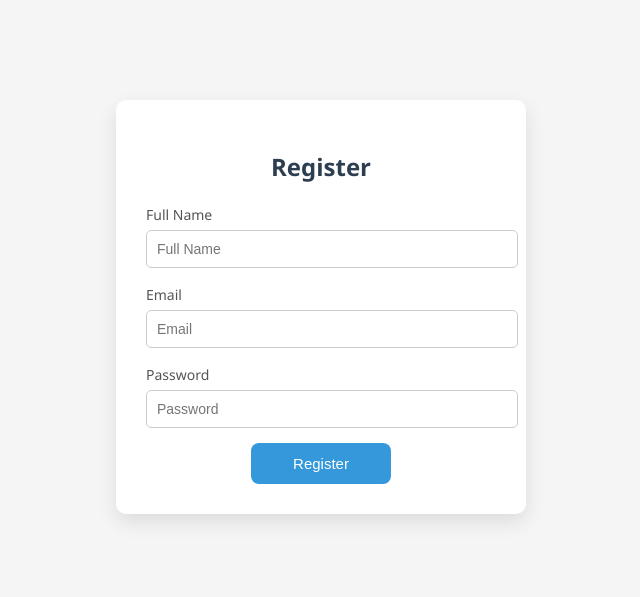
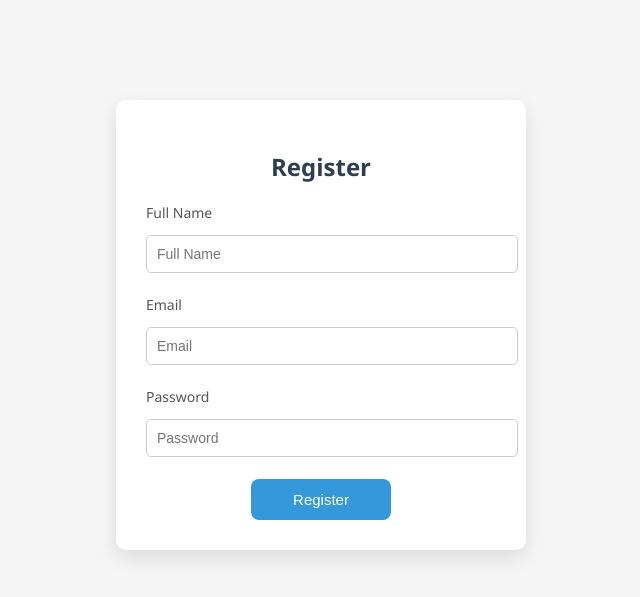
Before and after one commit to NIVETHA-0117/Interview-preparation-portal, a Flask app: page /register in a window 1280 px wide. Shown: the top 597 px of the page, without its empty margins (319-959 px from the left). Run offline with Flask 3, Linux system fonts and the light colour scheme.

Commit message:
fix register UI structure

```diff
--- a/static/style.css
+++ b/static/style.css
@@ -122,9 +122,23 @@ button:active {
     margin-bottom: 15px;
 }
 
+.input-group {
+    display: flex;
+    flex-direction: column;
+    text-align: left;
+
+    margin-bottom: 22px;   /* more space between fields */
+}
+
 .input-group label {
+    margin-bottom: 8px;    /* space between label and input */
     font-size: 14px;
     color: #555;
+}
+
+.input-group input {
+    padding: 12px;         /* slightly bigger input */
+    border-radius: 6px;
 }
 
 .input-group input {
```
